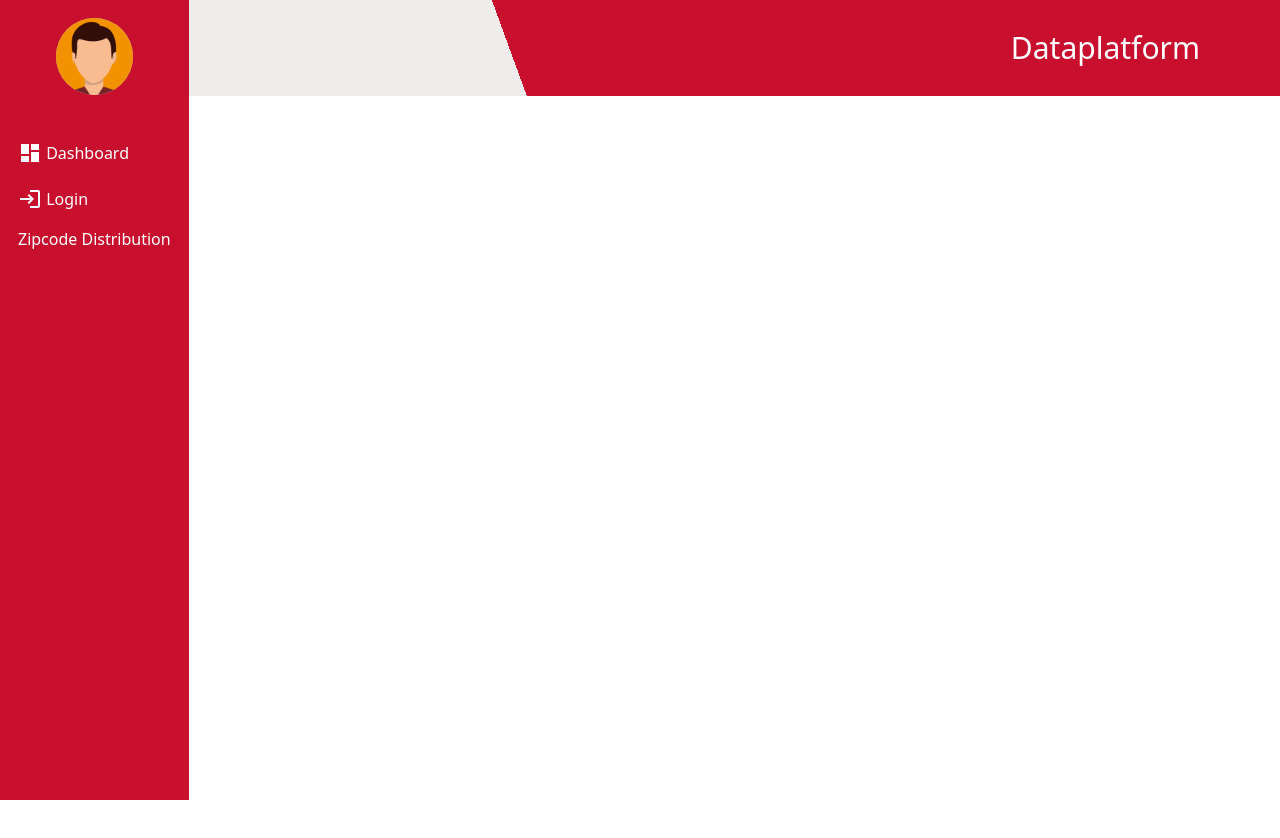
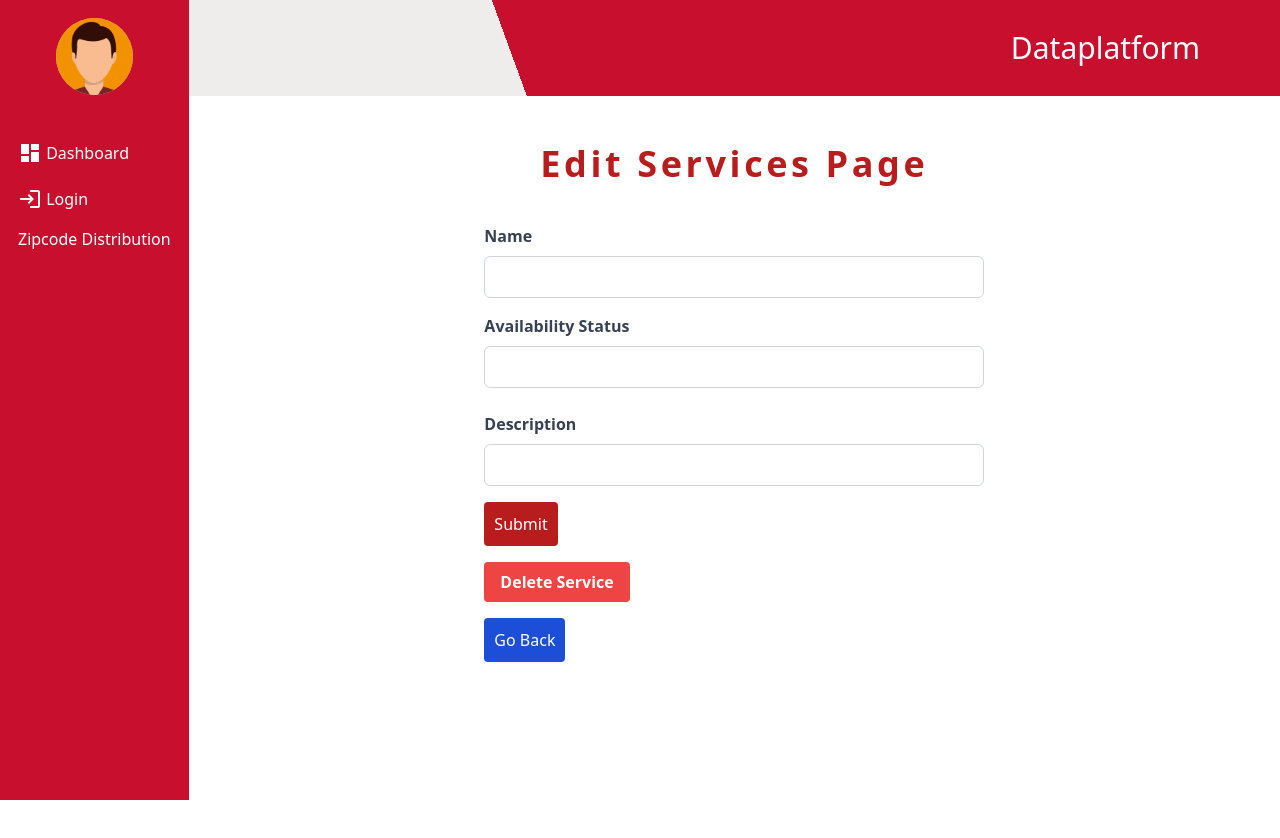
Before and after one commit to CIS-Spring-2023/project-cis4339-25825-group-1, a Vue app in the folder frontend/: page /editservice/1 in a window 1280 px wide. Shown: the top 838 px of the page. Before the commit the page ends 800 px from the top, so only its background shows below. Built offline with nearby package versions, Linux system fonts and the light colour scheme; no server answers.

Commit message:
Mongodb initialization and Backend edits

```diff
--- /dev/null
+++ b/frontend/src/components/editService.vue
@@ -0,0 +1,102 @@
+<script>
+import axios from 'axios';
+const apiURL = import.meta.env.VITE_ROOT_API
+
+export default{
+    props: ['id'],
+    data(){
+        return {
+            service:{
+                name: '',
+                status: '',
+                description: ''
+            }
+
+        }
+    },
+
+    methods: {
+        created() {
+            axios.get(`${apiURL}/services/id/${this.$route.params.id}`).then((res) => {
+            //setting service
+            this.service = res.data
+            })
+        },
+        handleUpdateForm() {
+            let apiURL = `${apiURL}/services/${this.$route.params.id}`;
+
+            axios.put(apiURL, this.service).then((res) => {
+                console.log(res)
+                this.$router.push('/services')
+            }).catch(error => {
+                console.log(error)
+            });
+        },
+        async handleSubmitForm() {
+            axios
+            .post(`${apiURL}/services`, this.service)
+            .then(() => {
+                alert('Service has been added.')
+                this.$router.push({ name: 'services' })
+            })
+            .catch((error) => {
+                console.log(error)
+            })
+        },
+        deleteService(id){
+                let apiURL = `${apiURL}/services/${id}`;
+                let indexOfArrayItem = this.services.findIndex(i => i._id === id);
+
+                if (window.confirm("Do you really want to delete?")) {
+                    axios.delete(apiURL).then(() => {
+                        this.services.splice(indexOfArrayItem, 1);
+                    }).catch(error => {
+                        console.log(error)
+                    });
+                }
+        },
+
+
+    }
+}
+</script>
+
+<template>
+    <br><br>
+        <h1 class="font-bold text-4xl text-red-700 tracking-widest text-center ">Edit Services Page</h1>
+        <div class="bg-white-100 min-h-screen flex flex-col justify-start items-center mt-10">
+          <!-- Update and Delete Service content -->
+            <form @submit.prevent="handleUpdateForm" >
+            <div class="flex flex-col mb-4">
+              <label for="name" class="text-gray-700 font-bold mb-2">Name</label>
+              <input type="text" name="name" class="border-gray-300 border rounded-md p-2" style="width: 500px" v-model="service.name" required />
+            </div>
+            <div class="flex flex-col mb-6">
+              <label for="status" class="text-gray-700 font-bold mb-2">Availability Status</label>
+              <input type="text" name="status" class="border-gray-300 border rounded-md p-2" style="width: 500px" v-model="service.status" required />
+            </div>
+            <div class="flex flex-col mb-4">
+              <label for="description" class="text-gray-700 font-bold mb-2">Description</label>
+              <input type="text" name="description" class="border-gray-300 border rounded-md p-2" style="width: 500px" v-model="service.description"/>
+            </div>
+            <div class="mt-4">
+                <button type="submit" class="bg-red-700 text-white rounded" >
+                Submit
+                </button>
+            </div>
+            <div class="mt-4">
+                <button
+                class="bg-red-500 text-white font-bold py-2 px-4 rounded"
+                @click="deleteService">
+                Delete Service
+                </button>
+            </div>
+            <div class="mt-4">
+                <button type="button" class="bg-blue-700 text-white rounded" @click="$router.back()">
+                Go Back
+                </button>
+            </div>
+          </form>
+
+        </div>
+    </template>
--- a/frontend/src/components/services.vue
+++ b/frontend/src/components/services.vue
@@ -31,8 +31,9 @@ export default {
       this.getServices()
     },
     editService(serviceID) {
-      this.$router.push({ name: 'servicedetails', params: { id: serviceID } })
+      this.$router.push({ name: 'editservice', params: { id: serviceID } })
     }
+
   }
 }
 </script>
@@ -115,7 +116,7 @@ export default {
             </tr>
           </thead>
           <tbody class="divide-y divide-gray-300">
-            <tr
+           <tr
               @click="editService(service._id)"
               v-for="service in services"
               :key="service._id"
@@ -133,21 +134,9 @@ export default {
       <div class="flex flex-row justify-center gap-4">
         <button
           class="bg-green-500 hover:bg-green-600 text-white font-bold py-2 px-4 rounded"
-          @click="$router.push('createservice')"
+          @click="$router.push('createService')"
         >
           Create Service
-        </button>
-        <button
-          class="bg-yellow-500 hover:bg-yellow-600 text-white font-bold py-2 px-4 rounded"
-          @click="updateService"
-        >
-          Update Service
-        </button>
-        <button
-          class="bg-red-500 hover:bg-red-600 text-white font-bold py-2 px-4 rounded"
-          @click="deleteService"
-        >
-          Delete Service
         </button>
       </div>
     </div>
--- a/frontend/src/router/index.js
+++ b/frontend/src/router/index.js
@@ -59,7 +59,13 @@ const routes = [
   {
     path: '/createservice',
     name: 'createservice',
-    component: () => import('../components/createservice.vue')
+    component: () => import('../components/createService.vue')
+  },
+  {
+    path: '/editservice/:id',
+    name: 'editservice',
+    props: true,
+    component: () => import('../components/editService.vue')
   }
 ]
 const router = createRouter({
```
Also changed, not shown: 1 other file (tests, documents, lock files or other folders).
